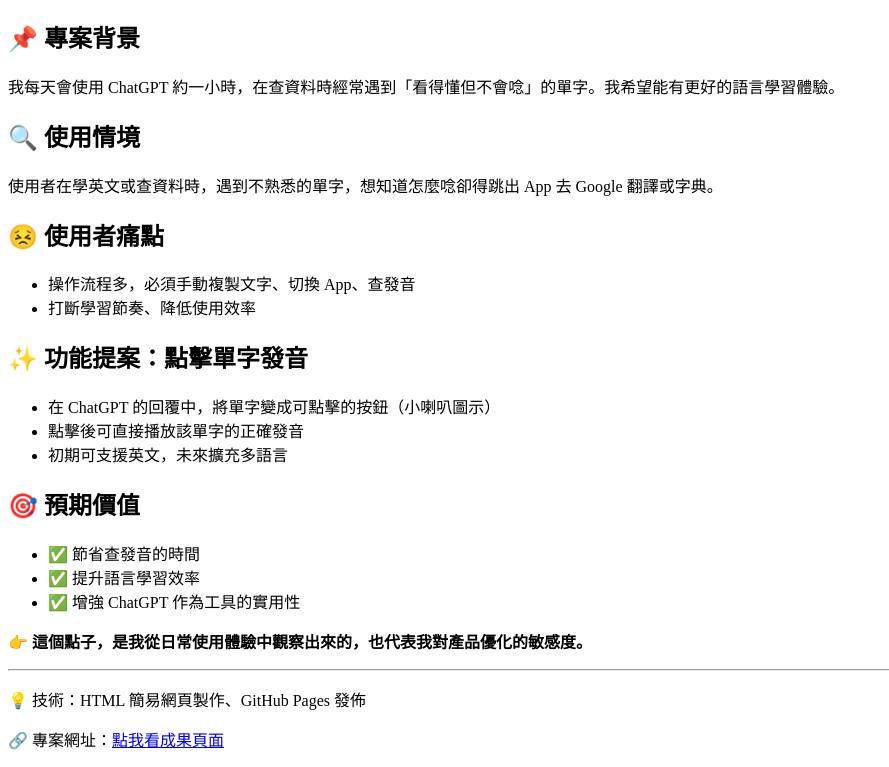
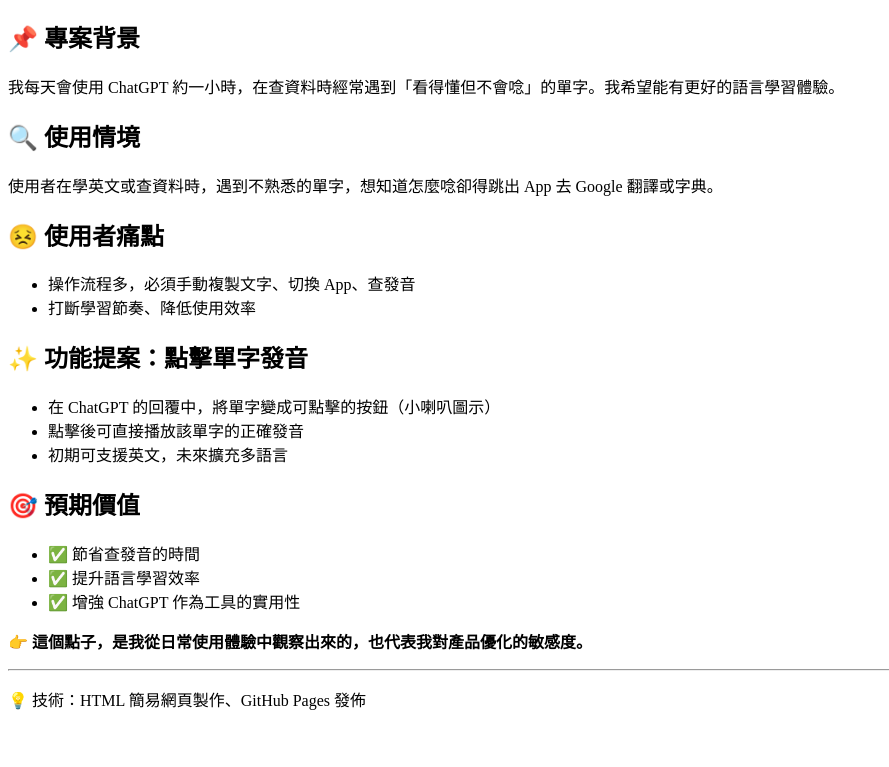
Before and after one commit to Pei-pei95/pei-ux-demo, a plain HTML site: page index.html in a window 1280 px wide. Shown: the part 70-837 px from the top of the page, without its empty margins (0-889 px from the left). After the commit the page ends 800 px from the top, so only its background shows below. Drawn offline with Linux system fonts and the light colour scheme.

Commit message:
Update index.html

```diff
--- a/index.html
+++ b/index.html
@@ -37,6 +37,5 @@
 
   <hr>
   <p>💡 技術：HTML 簡易網頁製作、GitHub Pages 發佈</p>
-  <p>🔗 專案網址：<a href="https://pei-pei95.github.io/pei-ux-demo/" target="_blank">點我看成果頁面</a></p>
 </body>
 </html>
```
